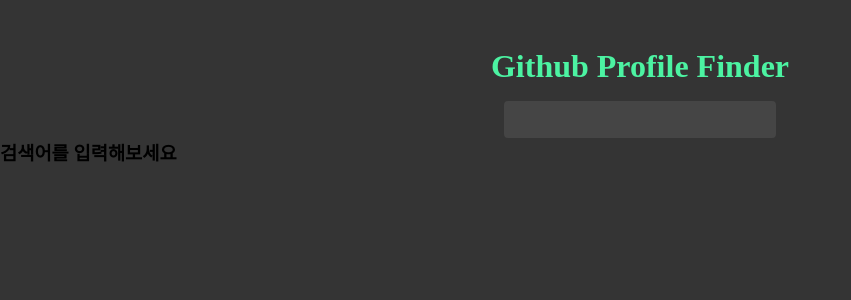
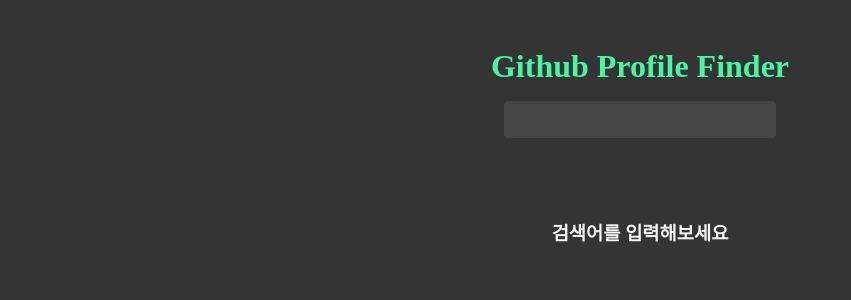
Before and after one commit to WE-SOPT-29th-Web-Part/Jisu-Kim, a React (Create React App) app in the folder github-profile-finder/: page / in a window 1280 px wide. Shown: the top 300 px of the page, without its empty margins (0-851 px from the left). Built offline with nearby package versions, Linux system fonts and the light colour scheme.

Commit message:
:art: default msg styling

```diff
--- a/github-profile-finder/src/Profile.jsx
+++ b/github-profile-finder/src/Profile.jsx
@@ -25,11 +25,17 @@
             </FollowBtn>
             <FollowBtn>repo {info.public_repos}개</FollowBtn>
           </FollowBox>
-        </ProfileBox>) : (<h3>검색어를 입력해보세요</h3>)
+        </ProfileBox>) : (<DefaultMsg>검색어를 입력해보세요</DefaultMsg>)
       }
     </>
   );
 }
+
+const DefaultMsg = styled.h3`
+  color: whitesmoke;
+  text-align: center;
+  margin: 5rem auto;
+`;
 
 const ProfileBox = styled.div`
   width: 24.375rem;
```
